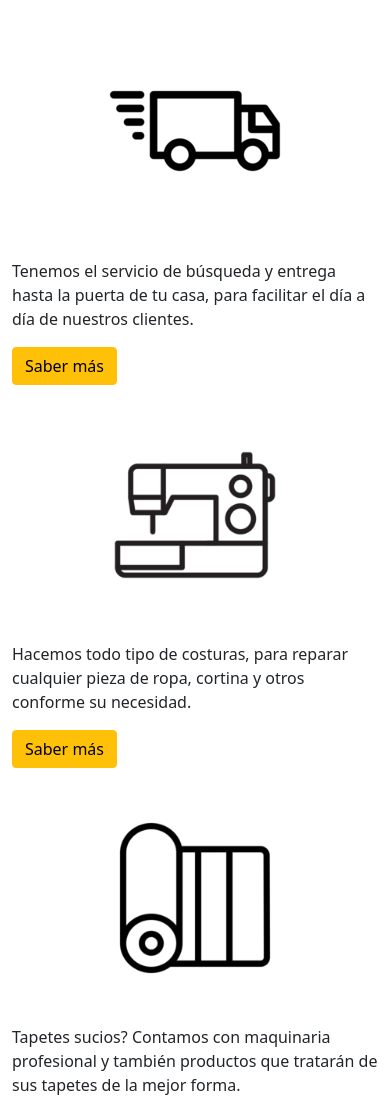
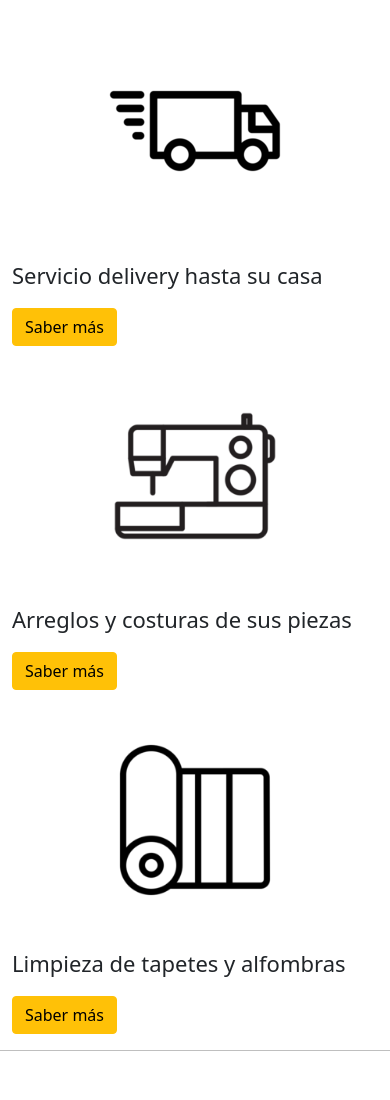
Before and after one commit to pdmacedo/lavanderiadelacasa, a website: page index.html in a window 390 px wide. Shown: the part 409-1509 px from the top of the page. Drawn offline with nearby package versions, Linux system fonts and the light colour scheme.

Commit message:
nueva actualización del index (responsive)

```diff
--- a/index.html
+++ b/index.html
@@ -156,33 +156,23 @@
 
 		<div class="row">
 
-			<div class="col-lg- col-md-0 col-sm-0">
-
-			</div>
-
 			<div class="col-lg-4 col-md-4 col-sm-4">
 				<img src="imagenes\delivery.png" class="wow backInLeft mx-auto d-block" alt="delivery2">
-				<p>Tenemos el servicio de búsqueda y entrega hasta la puerta de tu casa, para facilitar el día a día de nuestros clientes.</p>
-				<a href="servicios.html#delivery"><button type="button" class="btn btn-warning mx-auto">Saber más</button></a>
+				<p id="sizeParrafo">Servicio delivery hasta su casa</p>
+				<a href="servicios.html#delivery"><button id="botonSaberMas" type="button" class="btn btn-warning mx-auto">Saber más</button></a>
 			</div>
 
 			<div class="col-lg-4 col-md-4 col-sm-4" id="topCostura">
 				<img src="imagenes\costura.png" class="wow backInLeft mx-auto d-block" alt="costura2" id="imgCostura">
-				<p id="marginPCostura">Hacemos todo tipo de costuras, para reparar cualquier pieza de ropa, cortina y otros
-				 conforme su necesidad.</p>
+				<p id="marginPCostura">Arreglos y costuras de sus piezas</p>
 				<a href="servicios.html#costura"><button type="button" class="btn btn-warning mx-auto" >Saber más</button></a>
 			</div>
 
 			<div class="col-lg-4 col-md-4 col-sm-4" id="topTapete">
 				<img src="imagenes\tapete.png" class="wow backInLeft mx-auto d-block" alt="tapete2" id="imgTapete">
-				<p id="marginPTapete">Tapetes sucios? Contamos con maquinaria profesional y también productos que tratarán de sus tapetes
-					de la mejor forma.</p>
+				<p id="marginPTapete">Limpieza de tapetes y alfombras</p>
 				<a href="servicios.html#tapete"><button type="button" class="btn btn-warning mx-auto" >Saber más</button></a>
 			</div>
-
-			<div class="col-lg-auto col-md-0 col-sm-0">
-			</div>
-
 		</div>
 	</div>
 
--- a/scss/_medias.scss
+++ b/scss/_medias.scss
@@ -64,3 +64,11 @@
       text-align: center;
     }
 }
+
+@media (max-width: 1200px) and (min-width: 990px)
+{
+    #botonSaberMas
+    {
+        margin-top: 35px;
+    }
+}
--- a/scss/general/_nuestrosServicios.scss
+++ b/scss/general/_nuestrosServicios.scss
@@ -15,6 +15,7 @@
 
 #marginPTapete
 {
+    font-size: 22px;
     margin-top: 27px;
 }
 
@@ -30,5 +31,11 @@
 
 #marginPCostura
 {
+    font-size: 22px;
     margin-top: 27px;
 }
+
+#sizeParrafo
+{
+    font-size: 22px;
+}
```
Also changed, not shown: css/style.css, 1 other file.
